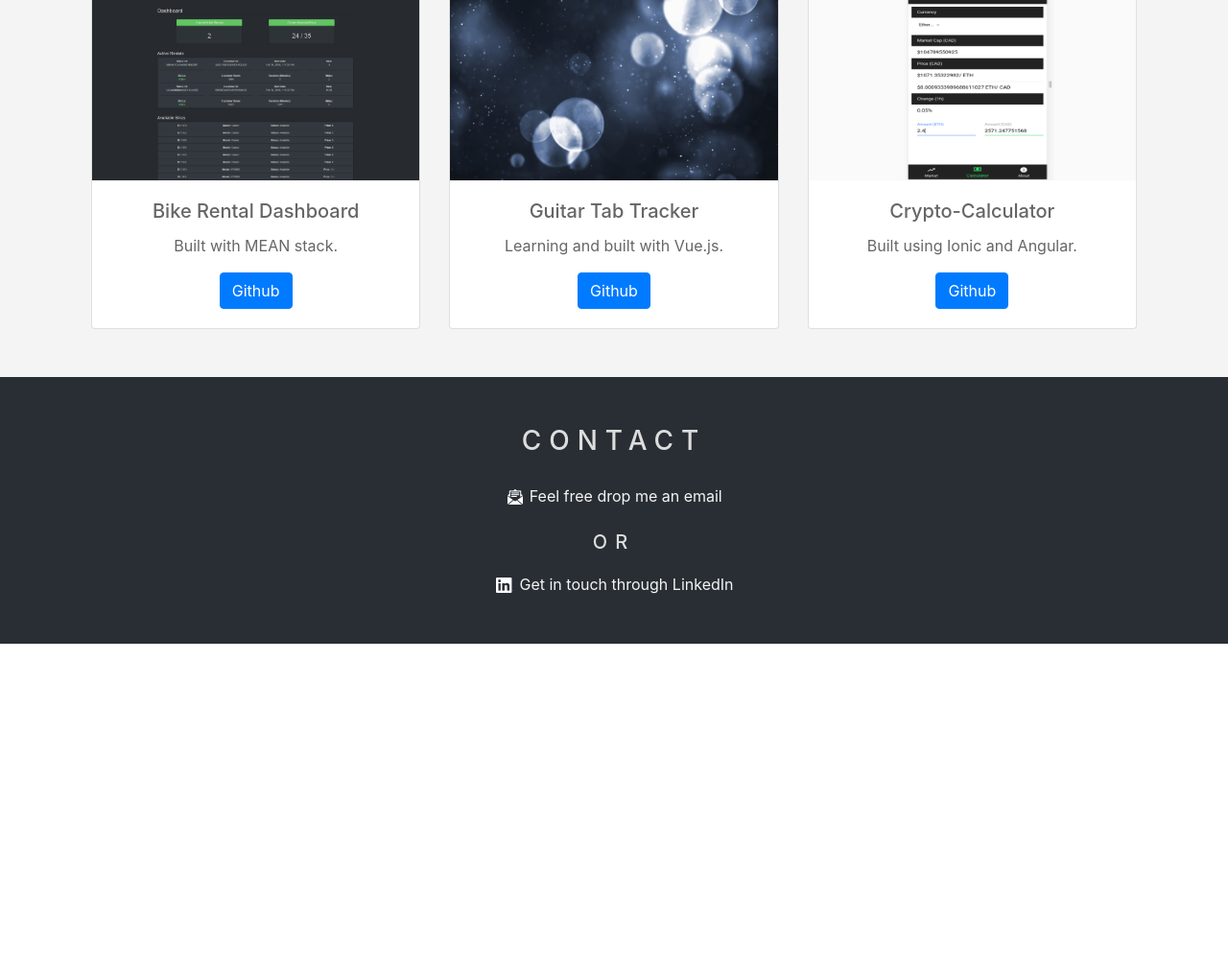
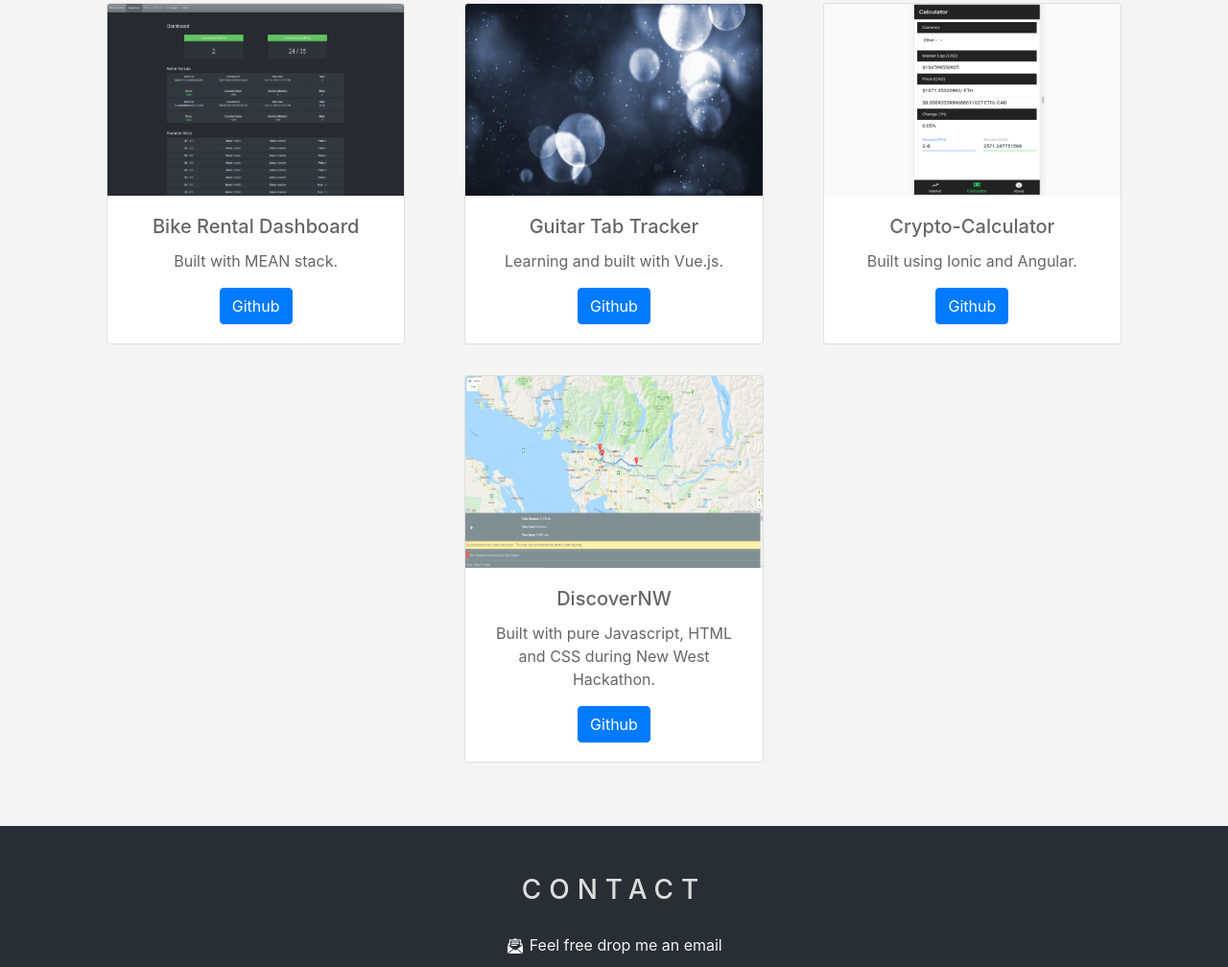
Before and after one commit to jackymyh/toiletmuffin.github.io, a plain HTML site: page index.html in a window 1280 px wide. Shown: the part 2452-3460 px from the top of the page at 96% size. Before the commit the page ends 3123 px from the top, so only its background shows below. Drawn offline with nearby package versions, Linux system fonts and the light colour scheme.

Commit message:
discoverNW

```diff
--- a/css/styles.css
+++ b/css/styles.css
@@ -160,6 +160,10 @@ body, html{
   max-width:90em !important;
 }
 
+.card{
+  margin:1em;
+}
+
 #skillset h3{
   padding-top:40px;
 }
--- a/index.html
+++ b/index.html
@@ -270,6 +270,30 @@
           </div>
 
         </div>
+
+        <div class="row">
+          <div class="col-sm-4 offset-sm-4">
+            <div class="card">
+              <a href=# data-toggle="modal" data-target="#discoverModal">
+                <img class="card-img-top" src="./img/discover.png" alt="Bike Rental Dashboard">
+              </a>
+              <div class="card-body">
+                <h5 class="card-title">DiscoverNW</h5>
+                <p class="card-text">Built with pure Javascript, HTML and CSS during New West Hackathon.</p>
+                <a href="https://github.com/toiletmuffin/discoverNW" class="btn btn-primary">Github</a>
+              </div>
+            </div>
+          </div>
+
+          <!-- DiscoverNW Modal -->
+          <div class="modal fade" id="discoverModal" tabindex="-1" role="dialog" aria-labelledby="myLargeModalLabel" aria-hidden="true">
+            <div class="modal-dialog">
+              <div class="modal-content">
+                <img class="card-img" src="./img/discover.png" alt="Bike Rental Dashboard">
+              </div>
+            </div>
+          </div>
+        </div>
     </section>
 
     <section class="section section-dark" id="contact">
```
Also changed, not shown: img/discover.PNG (added).
